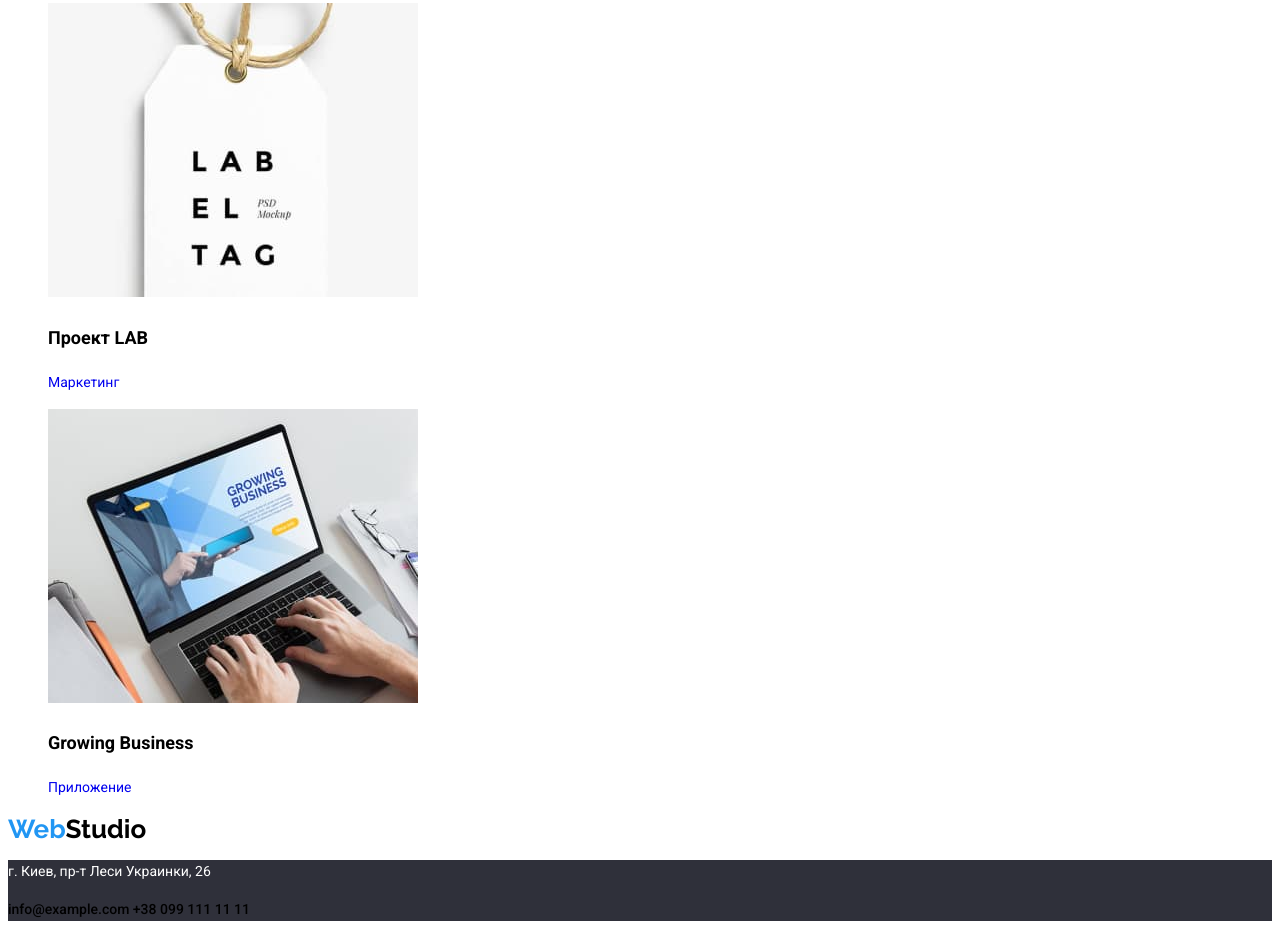
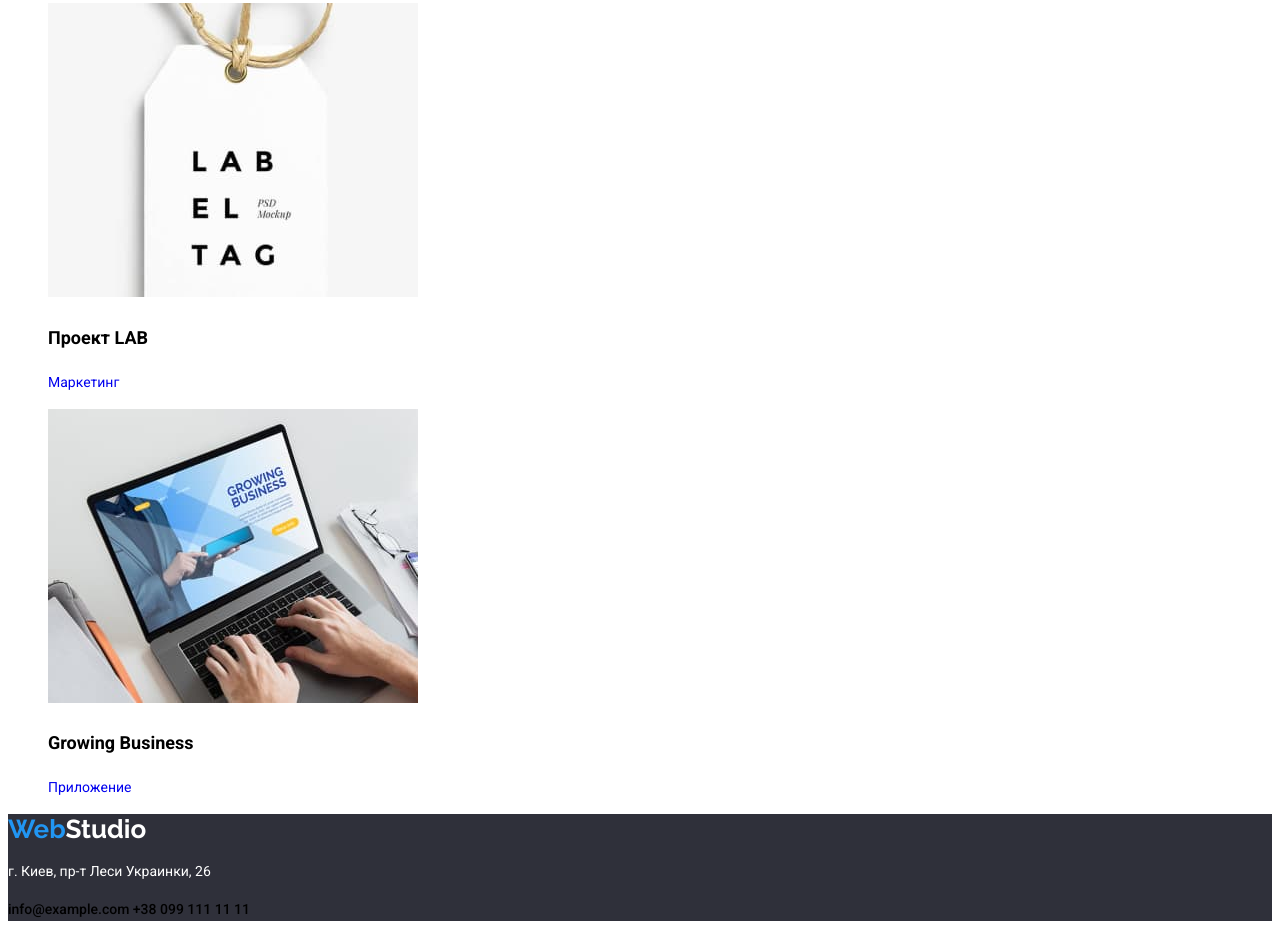
Before and after one commit to Tokarchyk/goit-markup-hw-02, a plain HTML site: page portfolio.html in a window 1280 px wide. Shown: the part 3240-4169 px from the top of the page. Drawn offline with Linux system fonts and the light colour scheme.

Commit message:
Изменил классы

```diff
--- a/portfolio.html
+++ b/portfolio.html
@@ -99,8 +99,8 @@
         </ul>
 </main>
 <!--Подвал-->
-        <footer>
-            <a href="#"class="logo"><span class="web">Web</span>Studio</a>
+        <footer class="footer">
+            <a href="#" class="logo">Web<span class="studio">Studio</span></a>
             <address class="footer site-nav">
                 <p class="footer-title">г. Киев, пр-т Леси Украинки, 26</p>
                 <a href="mailto:info@example.com" class="link">info@example.com</a>
```
